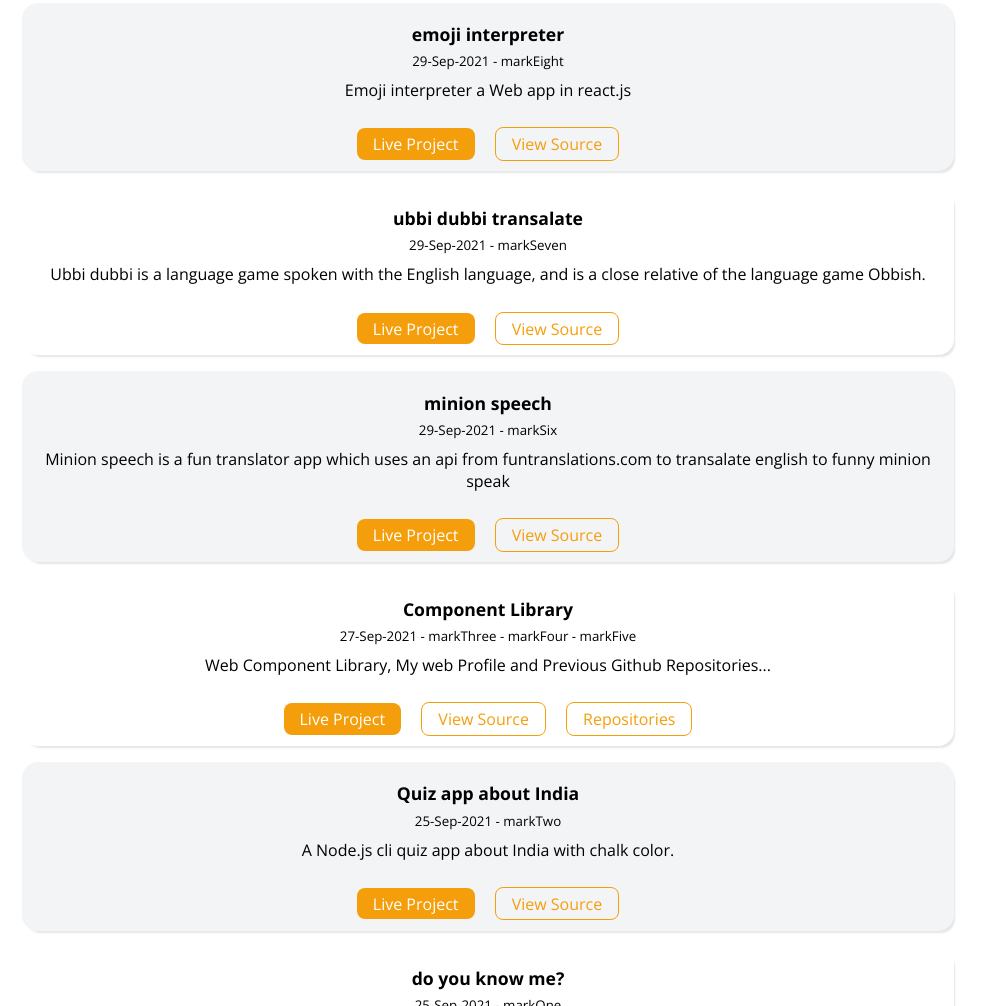
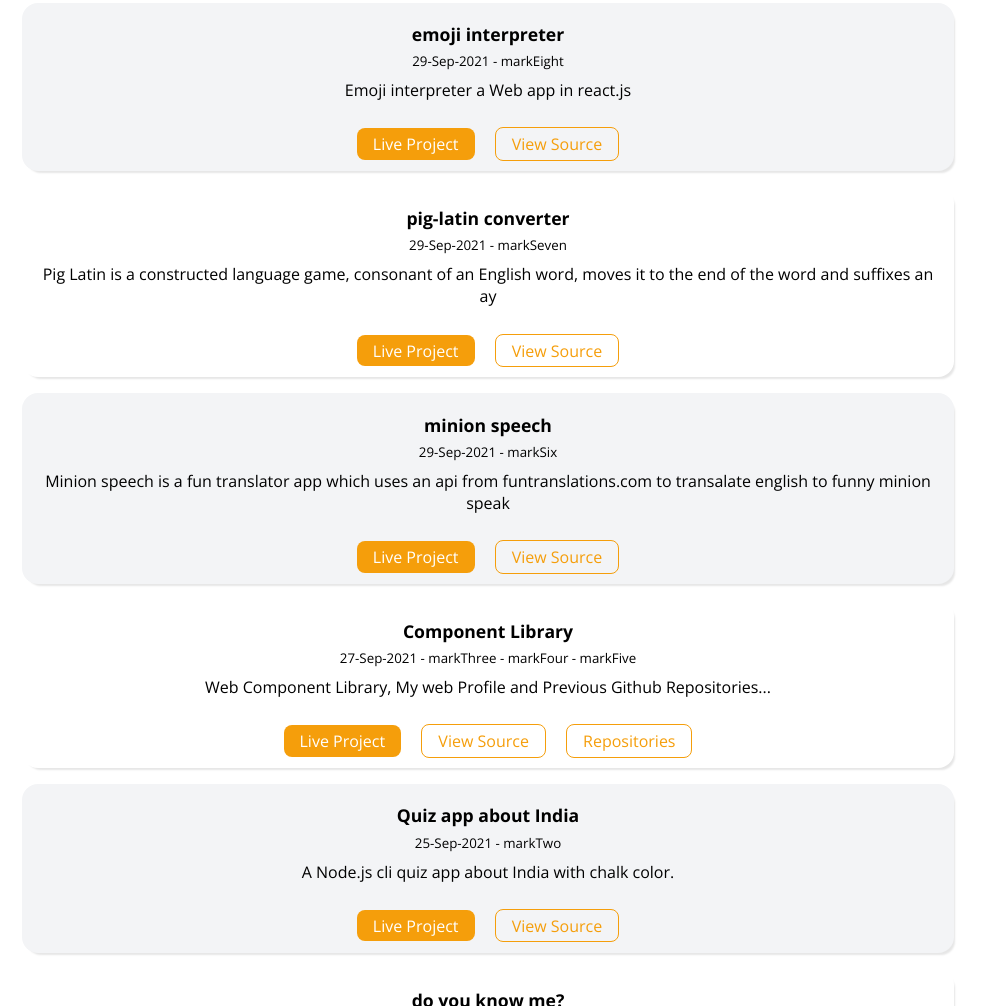
Before and after one commit to bhuphathi/web-profile, a plain HTML site: page projects.html in a window 1280 px wide. Shown: the part 1375-2381 px from the top of the page, without its empty margins (152-1138 px from the left). Drawn offline with nearby package versions, Linux system fonts and the light colour scheme.

Commit message:
ubbi-dubbi to pig-latin

```diff
--- a/projects.html
+++ b/projects.html
@@ -98,12 +98,12 @@
     </section>
 
     <section class="section container ">
-        <h2 class="heading-marging-topbottom">ubbi dubbi transalate</h2>
+        <h2 class="heading-marging-topbottom">pig-latin converter</h2>
         <small>29-Sep-2021 - <span>markSeven</span></small>
-        <p class="paragraph-margin-padding">Ubbi dubbi is a language game spoken with the English language, and is a close relative of the language game Obbish.
+        <p class="paragraph-margin-padding">Pig Latin is a constructed language game, consonant of an English word, moves it to the end of the word and suffixes an ay
         </p>
-        <a class="link link-primary" href="https://ubbi-dubbi-fun.netlify.app/" target="_blank">Live Project</a>
-        <a class="link link-secondary" href="https://github.com/bhuphathi/neog-markSeven-ubbidubbi-translator" target="_blank">View Source</a>
+        <a class="link link-primary" href="https://pig-latin-trans.netlify.app/" target="_blank">Live Project</a>
+        <a class="link link-secondary" href="https://github.com/bhuphathi/neog-markSeven-pig-latin-translator" target="_blank">View Source</a>
     </section>
 
     <section class="section container grey">
```
